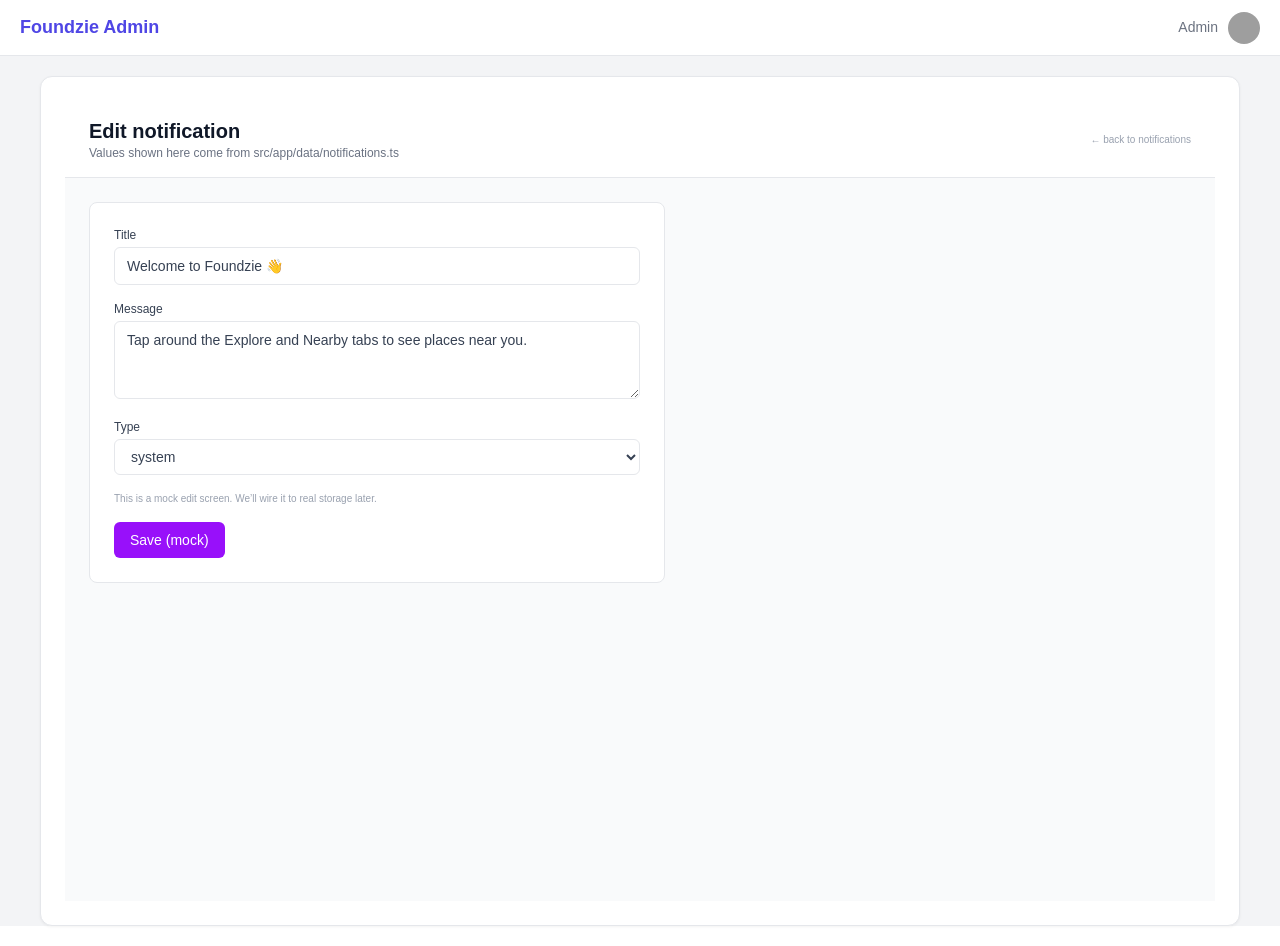
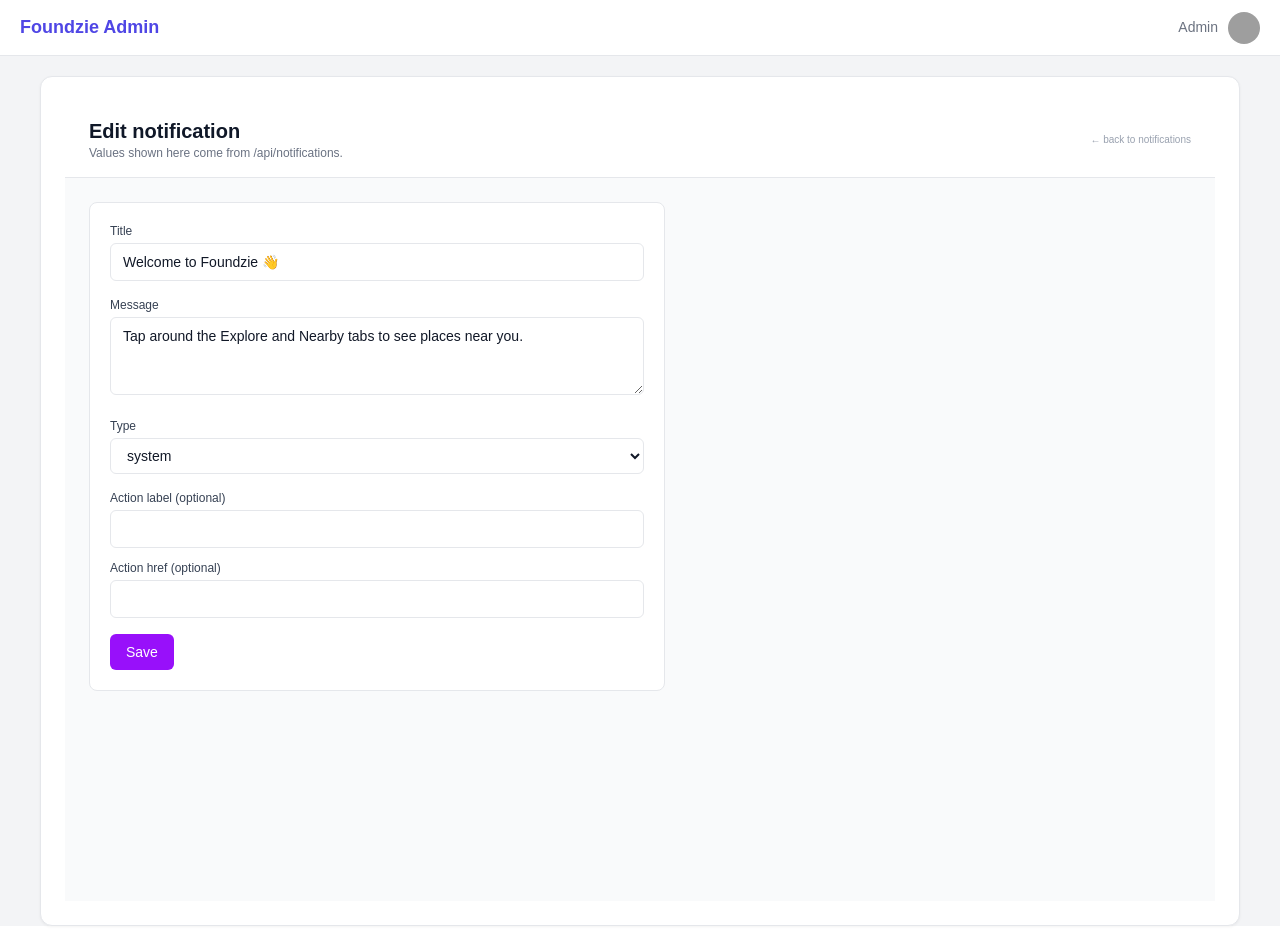
Before and after one commit to Foundzie/foundzie-v2, a Next.js app: page /admin/notifications/1 in a window 1280 px wide. Built offline with nearby package versions, Linux system fonts and the light colour scheme; grey boxes are pictures that could not be loaded.

Commit message:
Wire admin new/edit notification pages to /api/notifications

```diff
--- a/src/app/admin/notifications/[id]/page.tsx
+++ b/src/app/admin/notifications/[id]/page.tsx
@@ -1,21 +1,91 @@
 // src/app/admin/notifications/[id]/page.tsx
+"use client";
+
+import { useEffect, useState } from "react";
+import { useParams } from "next/navigation";
 import Link from "next/link";
-import { mockNotifications } from "@/app/data/notifications";
 
-export default async function AdminEditNotificationPage({
-  params,
-}: {
-  params: Promise<{ id: string }>;
-}) {
-  const { id } = await params;
-  const notification = mockNotifications.find((n) => n.id === id);
+type NotificationType = "system" | "offer" | "event" | "chat";
 
-  if (!notification) {
+export default function AdminEditNotificationPage() {
+  const params = useParams();
+  const id = params?.id as string;
+
+  const [loading, setLoading] = useState(true);
+  const [notFound, setNotFound] = useState(false);
+
+  const [title, setTitle] = useState("");
+  const [message, setMessage] = useState("");
+  const [type, setType] = useState<NotificationType>("system");
+  const [actionLabel, setActionLabel] = useState("");
+  const [actionHref, setActionHref] = useState("");
+  const [saving, setSaving] = useState(false);
+  const [saved, setSaved] = useState(false);
+
+  // load from API
+  useEffect(() => {
+    async function load() {
+      const res = await fetch("/api/notifications");
+      const data = await res.json();
+      const found = data.find((n: any) => n.id === id);
+      if (!found) {
+        setNotFound(true);
+      } else {
+        setTitle(found.title ?? "");
+        setMessage(found.message ?? "");
+        setType(found.type ?? "system");
+        setActionLabel(found.actionLabel ?? "");
+        setActionHref(found.actionHref ?? "");
+      }
+      setLoading(false);
+    }
+    if (id) {
+      load();
+    }
+  }, [id]);
+
+  async function handleSubmit(e: React.FormEvent) {
+    e.preventDefault();
+    setSaving(true);
+    setSaved(false);
+
+    const res = await fetch("/api/notifications", {
+      method: "POST", // our route treats POST with id as update
+      headers: {
+        "Content-Type": "application/json",
+      },
+      body: JSON.stringify({
+        id,
+        title,
+        message,
+        type,
+        actionLabel,
+        actionHref,
+      }),
+    });
+
+    if (res.ok) {
+      setSaved(true);
+    } else {
+      alert("Could not update notification.");
+    }
+
+    setSaving(false);
+  }
+
+  if (loading) {
     return (
-      <main className="min-h-screen bg-gray-50 flex items-center justify-center">
-        <div className="bg-white border border-gray-200 rounded-lg px-6 py-8 text-center">
-          <p className="text-sm text-gray-600 mb-4">
-            Notification with id {id} not found (mock data).
+      <main className="min-h-screen bg-gray-50 px-6 py-6">
+        <p className="text-sm text-gray-500">Loading notification…</p>
+      </main>
+    );
+  }
+
+  if (notFound) {
+    return (
+      <main className="min-h-screen bg-gray-50 px-6 py-6">
+        <p className="text-sm text-gray-500 mb-4">
+          Notification with id {id} not found.
         </p>
         <Link
           href="/admin/notifications"
@@ -23,7 +93,6 @@ export default async function AdminEditNotificationPage({
         >
           ← back to notifications
         </Link>
-        </div>
       </main>
     );
   }
@@ -36,7 +105,7 @@ export default async function AdminEditNotificationPage({
             Edit notification
           </h1>
           <p className="text-xs text-gray-500">
-            Values shown here come from src/app/data/notifications.ts
+            Values shown here come from /api/notifications.
           </p>
         </div>
         <Link
@@ -48,47 +117,91 @@ export default async function AdminEditNotificationPage({
       </header>
 
       <section className="px-6 py-6">
-        <div className="bg-white border border-gray-200 rounded-lg p-6 max-w-xl">
-          <div className="grid gap-4">
-            <label className="text-xs text-gray-700">
+        <form
+          onSubmit={handleSubmit}
+          className="bg-white border border-gray-200 rounded-lg p-5 max-w-xl space-y-4"
+        >
+          <div>
+            <label className="block text-xs font-medium text-gray-700 mb-1">
               Title
+            </label>
             <input
-                defaultValue={notification.title}
-                className="mt-1 w-full border border-gray-200 rounded-md px-3 py-2 text-sm"
+              value={title}
+              onChange={(e) => setTitle(e.target.value)}
+              required
+              className="w-full border border-gray-200 rounded-md px-3 py-2 text-sm focus:outline-none focus:ring-1 focus:ring-purple-500"
             />
+          </div>
+
+          <div>
+            <label className="block text-xs font-medium text-gray-700 mb-1">
+              Message
             </label>
+            <textarea
+              value={message}
+              onChange={(e) => setMessage(e.target.value)}
+              rows={3}
+              required
+              className="w-full border border-gray-200 rounded-md px-3 py-2 text-sm focus:outline-none focus:ring-1 focus:ring-purple-500"
+            />
+          </div>
 
-            <label className="text-xs text-gray-700">
-              Message
-              <textarea
-                defaultValue={notification.message}
-                rows={3}
-                className="mt-1 w-full border border-gray-200 rounded-md px-3 py-2 text-sm"
-              />
+          <div>
+            <label className="block text-xs font-medium text-gray-700 mb-1">
+              Type
             </label>
-
-            <label className="text-xs text-gray-700">
-              Type
             <select
-                defaultValue={notification.type}
-                className="mt-1 w-full border border-gray-200 rounded-md px-3 py-2 text-sm"
+              value={type}
+              onChange={(e) =>
+                setType(e.target.value as NotificationType)
+              }
+              className="w-full border border-gray-200 rounded-md px-3 py-2 text-sm focus:outline-none focus:ring-1 focus:ring-purple-500"
             >
               <option value="system">system</option>
               <option value="offer">offer</option>
               <option value="event">event</option>
               <option value="chat">chat</option>
             </select>
-            </label>
           </div>
 
-          <p className="text-[10px] text-gray-400 mt-4 mb-2">
-            This is a mock edit screen. We’ll wire it to real storage later.
+          <div className="grid gap-3">
+            <div>
+              <label className="block text-xs font-medium text-gray-700 mb-1">
+                Action label (optional)
+              </label>
+              <input
+                value={actionLabel}
+                onChange={(e) => setActionLabel(e.target.value)}
+                className="w-full border border-gray-200 rounded-md px-3 py-2 text-sm focus:outline-none focus:ring-1 focus:ring-purple-500"
+              />
+            </div>
+
+            <div>
+              <label className="block text-xs font-medium text-gray-700 mb-1">
+                Action href (optional)
+              </label>
+              <input
+                value={actionHref}
+                onChange={(e) => setActionHref(e.target.value)}
+                className="w-full border border-gray-200 rounded-md px-3 py-2 text-sm focus:outline-none focus:ring-1 focus:ring-purple-500"
+              />
+            </div>
+          </div>
+
+          <button
+            type="submit"
+            disabled={saving}
+            className="bg-purple-600 text-white text-sm px-4 py-2 rounded-md hover:bg-purple-700 transition disabled:opacity-60"
+          >
+            {saving ? "Saving..." : "Save"}
+          </button>
+
+          {saved && (
+            <p className="text-xs text-green-600">
+              ✅ Notification updated. Check the list.
             </p>
-
-          <button className="mt-2 bg-purple-600 text-white px-4 py-2 rounded-md text-sm hover:bg-purple-700">
-            Save (mock)
-          </button>
-        </div>
+          )}
+        </form>
       </section>
     </main>
   );
--- a/src/app/admin/notifications/new/page.tsx
+++ b/src/app/admin/notifications/new/page.tsx
@@ -12,20 +12,41 @@ export default function AdminNewNotificationPage() {
   );
   const [actionLabel, setActionLabel] = useState("");
   const [actionHref, setActionHref] = useState("");
+  const [saving, setSaving] = useState(false);
+  const [saved, setSaved] = useState(false);
 
-  function handleSubmit(e: React.FormEvent) {
+  async function handleSubmit(e: React.FormEvent) {
     e.preventDefault();
+    setSaving(true);
+    setSaved(false);
 
-    // right now just log it — later we’ll send to an API / DB
-    console.log("new notification", {
-      title,
-      message,
-      type,
-      actionLabel,
-      actionHref,
+    const res = await fetch("/api/notifications", {
+      method: "POST",
+      headers: {
+        "Content-Type": "application/json",
+      },
+      body: JSON.stringify({
+        title,
+        message,
+        type,
+        actionLabel,
+        actionHref,
+      }),
     });
 
-    alert("Mock: notification would be saved now 👍");
+    if (res.ok) {
+      setSaved(true);
+      // optional: clear form
+      setTitle("");
+      setMessage("");
+      setType("system");
+      setActionLabel("");
+      setActionHref("");
+    } else {
+      alert("Could not save notification (mock API).");
+    }
+
+    setSaving(false);
   }
 
   return (
@@ -37,7 +58,7 @@ export default function AdminNewNotificationPage() {
             New notification
           </h1>
           <p className="text-xs text-gray-500">
-            This is a mocked form. Later we will wire it to the backend so it
+            This is a mocked form. Now it saves to /api/notifications so it
             shows in the mobile app.
           </p>
         </div>
@@ -60,9 +81,9 @@ export default function AdminNewNotificationPage() {
               Title
             </label>
             <input
-              required
               value={title}
               onChange={(e) => setTitle(e.target.value)}
+              required
               className="w-full border border-gray-200 rounded-md px-3 py-2 text-sm focus:outline-none focus:ring-1 focus:ring-purple-500"
               placeholder="15% off at GMEA"
             />
@@ -73,11 +94,11 @@ export default function AdminNewNotificationPage() {
               Message
             </label>
             <textarea
-              required
               value={message}
               onChange={(e) => setMessage(e.target.value)}
+              rows={3}
+              required
               className="w-full border border-gray-200 rounded-md px-3 py-2 text-sm focus:outline-none focus:ring-1 focus:ring-purple-500"
-              rows={3}
               placeholder="You're close to GMEA in Downers Grove. Want to book?"
             />
           </div>
@@ -100,7 +121,7 @@ export default function AdminNewNotificationPage() {
             </select>
           </div>
 
-          <div className="grid grid-cols-2 gap-3">
+          <div className="grid grid-cols-1 gap-3">
             <div>
               <label className="block text-xs font-medium text-gray-700 mb-1">
                 Action label (optional)
@@ -112,6 +133,7 @@ export default function AdminNewNotificationPage() {
                 placeholder="View"
               />
             </div>
+
             <div>
               <label className="block text-xs font-medium text-gray-700 mb-1">
                 Action href (optional)
@@ -127,10 +149,17 @@ export default function AdminNewNotificationPage() {
 
           <button
             type="submit"
-            className="bg-purple-600 text-white text-sm px-4 py-2 rounded-md hover:bg-purple-700 transition"
+            disabled={saving}
+            className="bg-purple-600 text-white text-sm px-4 py-2 rounded-md hover:bg-purple-700 transition disabled:opacity-60"
           >
-            Save (mock)
+            {saving ? "Saving..." : "Save"}
           </button>
+
+          {saved && (
+            <p className="text-xs text-green-600">
+              ✅ Notification saved. Check admin/mobile lists.
+            </p>
+          )}
         </form>
       </section>
     </main>
--- a/src/app/api/notifications/route.ts
+++ b/src/app/api/notifications/route.ts
@@ -2,31 +2,47 @@
 import { NextResponse } from "next/server";
 import { mockNotifications } from "@/app/data/notifications";
 
-// this will live in memory while the server is running
-const notifications = [...mockNotifications];
-
+// GET all notifications (admin + mobile both use this)
 export async function GET() {
-  // return newest first
-  return NextResponse.json(notifications);
+  return NextResponse.json(mockNotifications);
 }
 
-export async function POST(request: Request) {
-  const body = await request.json();
+// POST will either create OR update (if id is present)
+export async function POST(req: Request) {
+  const data = await req.json();
+  const now = "just now";
 
-  // basic shape — same as your mock file
-  const newNotification = {
-    id: Date.now().toString(),
-    type: body.type ?? "system",
-    title: body.title ?? "Untitled alert",
-    message: body.message ?? "",
-    time: body.time ?? "just now",
-    unread: body.unread ?? true,
-    actionLabel: body.actionLabel ?? undefined,
-    actionHref: body.actionHref ?? undefined,
+  // if body has an id -> try to update
+  if (data.id) {
+    const idx = mockNotifications.findIndex((n) => n.id === data.id);
+    if (idx !== -1) {
+      mockNotifications[idx] = {
+        ...mockNotifications[idx],
+        title: data.title ?? mockNotifications[idx].title,
+        message: data.message ?? mockNotifications[idx].message,
+        type: data.type ?? mockNotifications[idx].type,
+        actionLabel: data.actionLabel ?? mockNotifications[idx].actionLabel,
+        actionHref: data.actionHref ?? mockNotifications[idx].actionHref,
+        time: now,
+      };
+      return NextResponse.json({ ok: true, updated: true });
+    }
+  }
+
+  // otherwise create a new one
+  const newItem = {
+    id: (mockNotifications.length + 1).toString(),
+    title: data.title ?? "",
+    message: data.message ?? "",
+    type: data.type ?? "system",
+    time: now,
+    unread: true,
+    actionLabel: data.actionLabel ?? "",
+    actionHref: data.actionHref ?? "",
   };
 
-  // put on top
-  notifications.unshift(newNotification);
+  // put new stuff at the top, just like your send form does
+  mockNotifications.unshift(newItem);
 
-  return NextResponse.json(newNotification, { status: 201 });
+  return NextResponse.json({ ok: true, created: true });
 }
```
Lines whose indentation alone changed are shown as unchanged.
